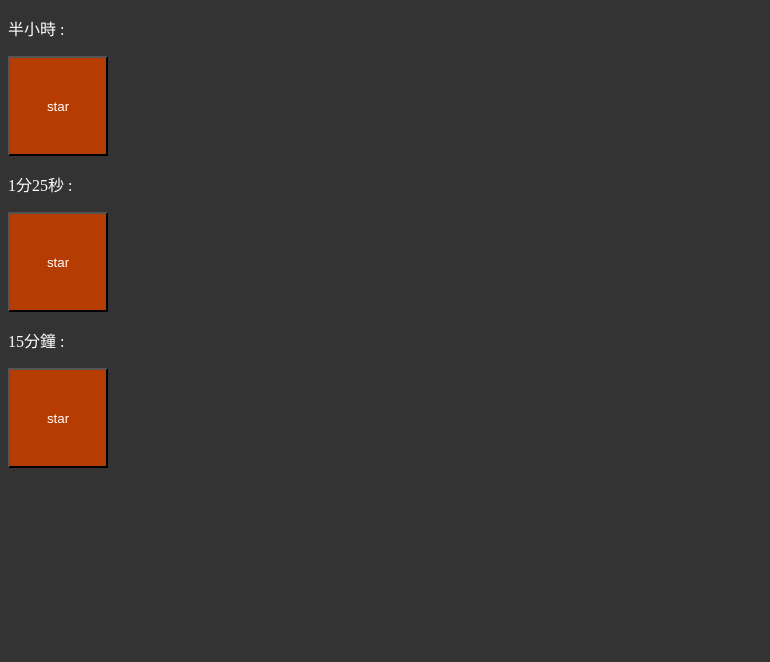
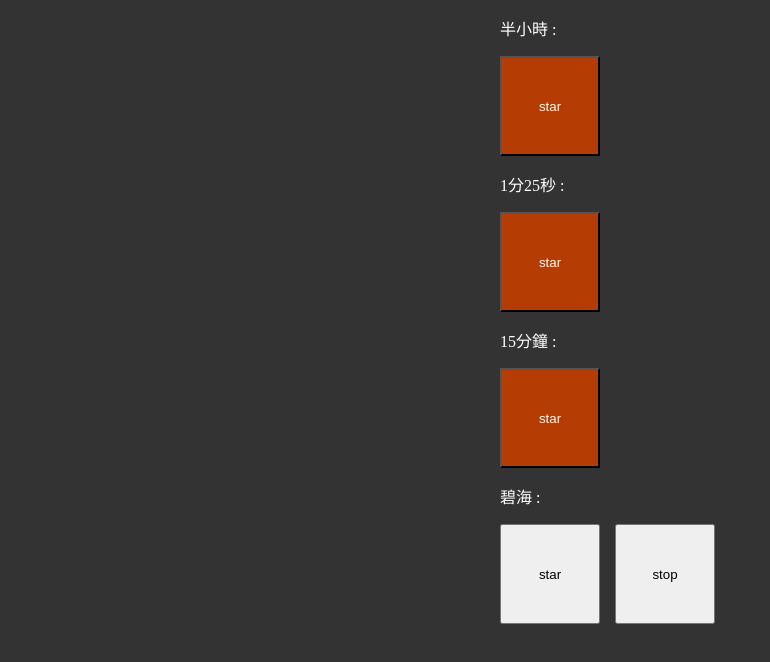
Before and after one commit to adtneil/adtneil.github.io, a plain HTML site: page index.html in a window 1280 px wide. Shown: the whole page, without its empty margins (0-770 px from the left). Drawn offline with Linux system fonts and the light colour scheme.

Commit message:
Update index.html

```diff
--- a/index.html
+++ b/index.html
@@ -10,6 +10,7 @@
 </head>
 
 <body>
+    <div class="allthing">
     <p class="halfAnHourp">半小時 :
 
     </p>
@@ -53,7 +54,21 @@
             go
         </button>
     </div>
+    <p class="minutes304p">碧海 :
 
+    </p>
+    <div class="btn999">
+        <button onclick="minutes302()" class="minutes302b">
+            star
+        </button>
+        <button onclick="stopppp4()" class="stopp4">
+            stop
+        </button>
+        <button onclick="gogogo4()" class="gogogoo4" style="display: none;">
+            go
+        </button>
+    </div>
+</div>
 
     <script src="./JS.JS"></script>
 </body>
```
